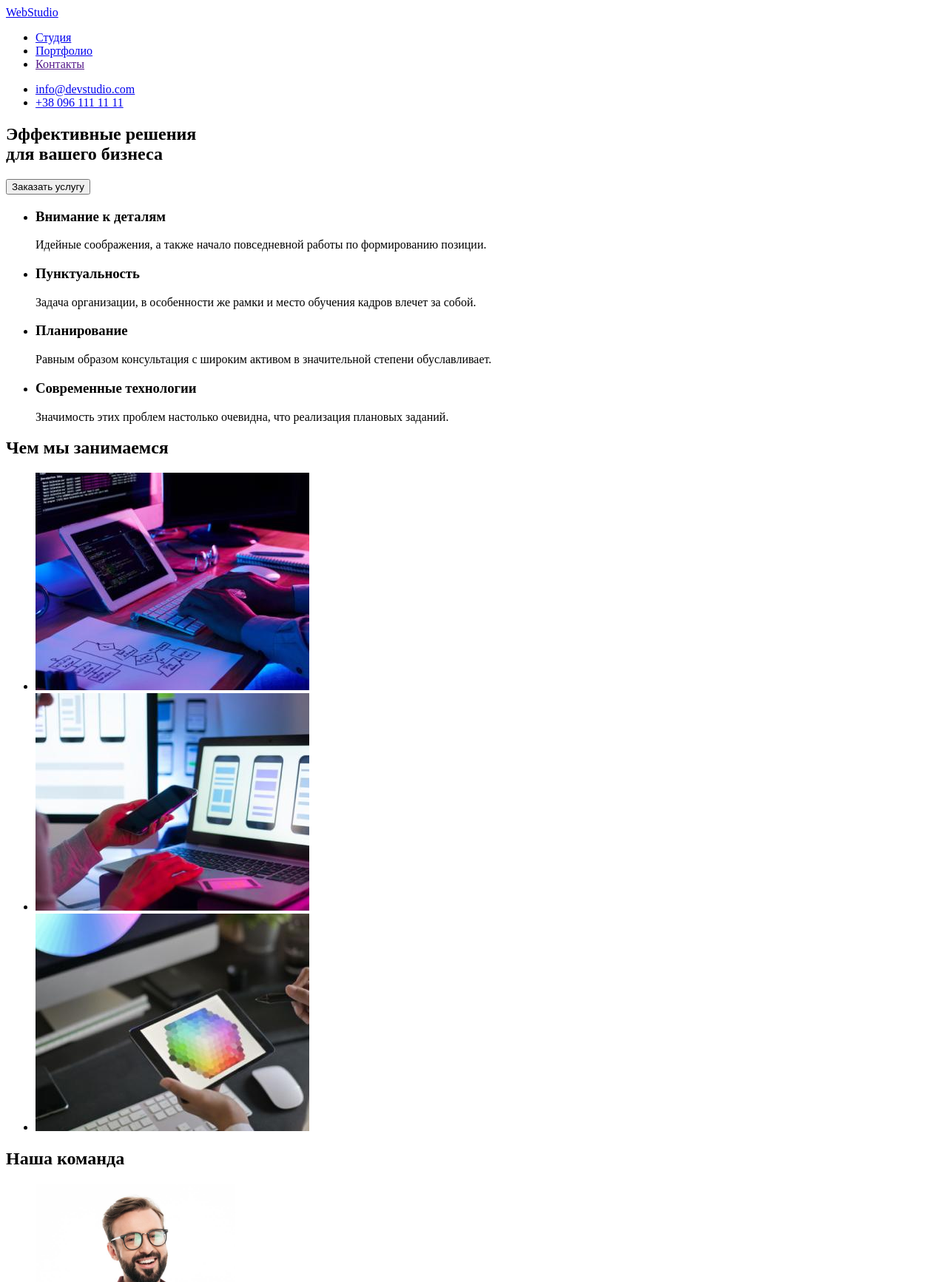
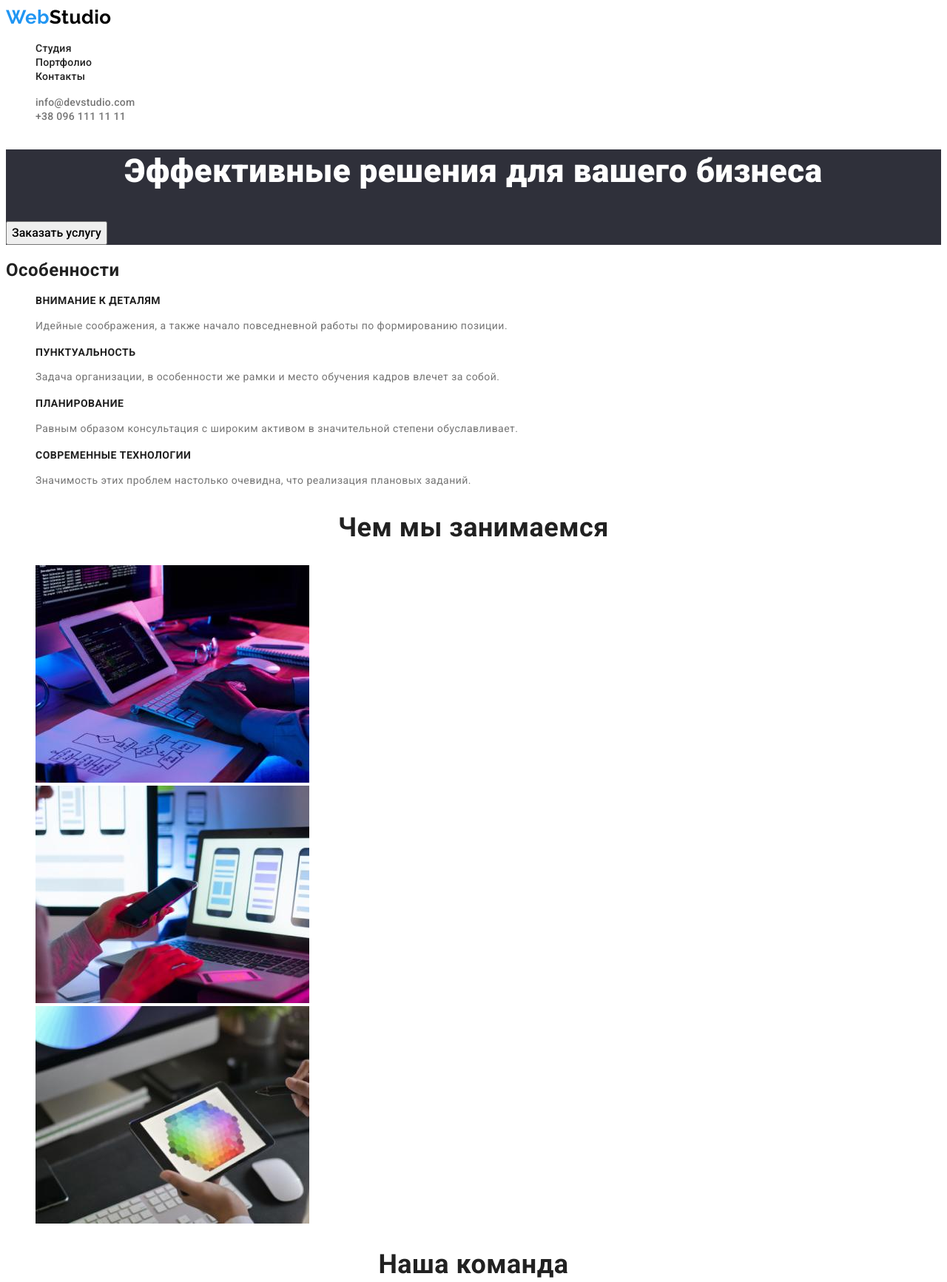
Before and after one commit to Cr0ns/goit-markup-hw-02, a plain HTML site: page index.html in a window 1280 px wide. Shown: the top 1733 px of the page at 74% size. Drawn offline with Linux system fonts and the light colour scheme.

Commit message:
сдудия

```diff
--- a/index.html
+++ b/index.html
@@ -5,59 +5,67 @@
     <meta http-equiv="X-UA-Compatible" content="IE=edge">
     <meta name="viewport" content="width=device-width, initial-scale=1.0">
     <title>Студия</title>
+    <link rel="preconnect" href="https://fonts.googleapis.com">
+    <link rel="preconnect" href="https://fonts.gstatic.com" crossorigin>
+    <link href="https://fonts.googleapis.com/css2?family=Raleway:wght@700&family=Roboto:wght@400;500;700;900&display=swap"
+        rel="stylesheet">
+    <link rel="stylesheet" href="/css/styles.css">
 </head>
 <body>
-
+    <!-- Шапка сайта -->
     <header>
         <nav>
-            <a href="./" class="header-text">Web<span>Studio</span></a>
-            <ul>
-                <li><a href="./index.html">Студия</a></li>
-                <li><a href="./portfolio.html">Портфолио</a></li>
-                <li><a href="">Контакты</a></li>
+            <a href="./" class="logo">Web<span class="header-logo">Studio</span></a>
+            <ul class="site-nav list">
+                <li><a class="link" href="./index.html">Студия</a></li>
+                <li><a class="link" href="./portfolio.html" >Портфолио</a></li>
+                <li><a class="link" href="">Контакты</a></li>
             </ul>
         </nav>
-        <ul>
-            <li><a href="mailto:info@devstudio.com">info@devstudio.com</a></li>
-            <li><a href="tel:+380961111111">+38 096 111 11 11</a></li>
+        <ul class="contact-information list">
+            <li><a class="link" href="mailto:info@devstudio.com">info@devstudio.com</a></li>
+            <li><a class="link" href="tel:+380961111111">+38 096 111 11 11</a></li>
         </ul>
 
     </header>
     <main>
-        <section>
-            <h1>Эффективные решения<br> для вашего бизнеса</h1>
-            <button type="button">Заказать услугу</button>
+        <!--герой-->
+        <section class="hero">
+            <h1 class="hero-title">Эффективные решения для вашего бизнеса</h1>
+            <button type="button" class="button primary">Заказать услугу</button>
         </section>
-    <section>
-        <h2 style="display: none">Особенности</h2>
+        <!--Особенности-->
+    <section class="peculiarities">
+        <h2 class="peculiarities-title">Особенности</h2>
 
-        <ul>
+        <ul class="peculiarities-list">
             <li>
-                <h3>Внимание к деталям</h3>
-                <p>Идейные соображения, а также начало повседневной работы по формированию позиции.</p>
+                <h3 class="title">Внимание к деталям</h3>
+                <p class="text">Идейные соображения, а также начало повседневной работы по формированию позиции.</p>
             </li>
         </ul>
-        <ul>
+        <ul class="peculiarities-list">
             <li>
-                <h3>Пунктуальность</h3>
-                <p>Задача организации, в особенности же рамки и место обучения кадров влечет за собой.</p>
+                <h3 class="title">Пунктуальность</h3>
+                <p class="text">Задача организации, в особенности же рамки и место обучения кадров влечет за собой.</p>
             </li>
         </ul>
-        <ul>
+        <ul class="peculiarities-list">
             <li>
-                <h3>Планирование</h3>
-                <p>Равным образом консультация с широким активом в значительной степени обуславливает.</p>
+                <h3 class="title">Планирование</h3>
+                <p class="text">Равным образом консультация с широким активом в значительной степени обуславливает.</p>
             </li>
         </ul>
-        <ul>
+        <ul class="peculiarities-list">
             <li>
-                <h3>Современные технологии</h3>
-                <p>Значимость этих проблем настолько очевидна, что реализация плановых заданий.</p>
+                <h3 class="title">Современные технологии</h3>
+                <p class="text">Значимость этих проблем настолько очевидна, что реализация плановых заданий.</p>
             </li>
         </ul>
     </section>
-    <section>
-        <h2>Чем мы занимаемся</h2>
+    <!--Чем мы занимаемся-->
+    <section class="section">
+        <h2 class="section-title">Чем мы занимаемся</h2>
         <ul lang="en">
             <li>
                 <img
@@ -80,8 +88,9 @@
             </li>
         </ul>
     </section>
-    <section>
-        <h2>Наша команда</h2>
+    <!--Наша команда-->
+    <section class="section">
+        <h2 class="section-title">Наша команда</h2>
         <ul>
             <li>
                 <img
@@ -89,55 +98,56 @@
                 alt="man-in-shirt-and-glasses"
                 width="270"
                 >
-                <h3>Игорь Демьяненко</h3>
-                <p lang="en">Product Designer</p>
+                <h3 class="command-title">Игорь Демьяненко</h3>
+                <p class="command-text" lang="en">Product Designer</p>
             </li>
             <li>
                 <img
                 src="./images/woman-with-glasses.jpg"
                 alt="woman-with-glasses"
                 width="270">
-                <h3>Ольга Репина</h3>
-                <p lang="en">Frontend Developer</p>
+                <h3 class="command-title">Ольга Репина</h3>
+                <p class="command-text" lang="en">Frontend Developer</p>
             </li>
             <li>
                 <img
                 src="./images/man-in-shirt.jpg"
                 alt="man-in-shirt"
                 width="270">
-                <h3>Николай Тарасов</h3>
-                <p lang="en">Marketing</p>
+                <h3 class="command-title">Николай Тарасов</h3>
+                <p class="command-text" lang="en">Marketing</p>
             </li>
             <li>
                 <img
                 src="./images/man-with-glasses.jpg"
                 alt="man-with-glasses"
                 width="270">
-                <h3>Михаил Ермаков</h3>
-                <p lang="en">UI Designer</p>
+                <h3 class="command-title">Михаил Ермаков</h3>
+                <p class="command-text" lang="en">UI Designer</p>
             </li>
         </ul>
     </section>
     </main>
-    <footer>
-                <a href="./" class="header-text">Web<span>Studio</span></a>
-        <address>
-            <ul>
+    <!--подвал-->
+    <footer class="footer">
+        <a href="./" class="logo">Web<span class="footer-logo">Studio</span></a>
+        <address class="address">
+            <ul class="address-list">
                 <li>
-                    <a href="https://goo.gl/maps/X1P27WakaM2fCsHK8"
-                    target="_blank"
-                    rel="noopener noreferrer">
-                    г. Киев, пр-т Леси Украинки, 26
-                </a>
+                    <a class="address-link" href="https://goo.gl/maps/X1P27WakaM2fCsHK8" target="_blank"
+                        rel="noopener noreferrer">
+                        г. Киев, пр-т Леси Украинки, 26
+                    </a>
                 </li>
                 <li>
-                    <a href="mailto:info@devstudio.com">info@devstudio.com</a>
+                    <a class="address-contact" href="mailto:info@devstudio.com">info@devstudio.com</a>
                 </li>
                 <li>
-                    <a href="tel:+380961111111">+38 096 111 11 11</a>
+                    <a class="address-contact" href="tel:+380961111111">+38 096 111 11 11</a>
                 </li>
             </ul>
         </address>
     </footer>
-</body>
-</html>
+    </body>
+
+    </html>
```
